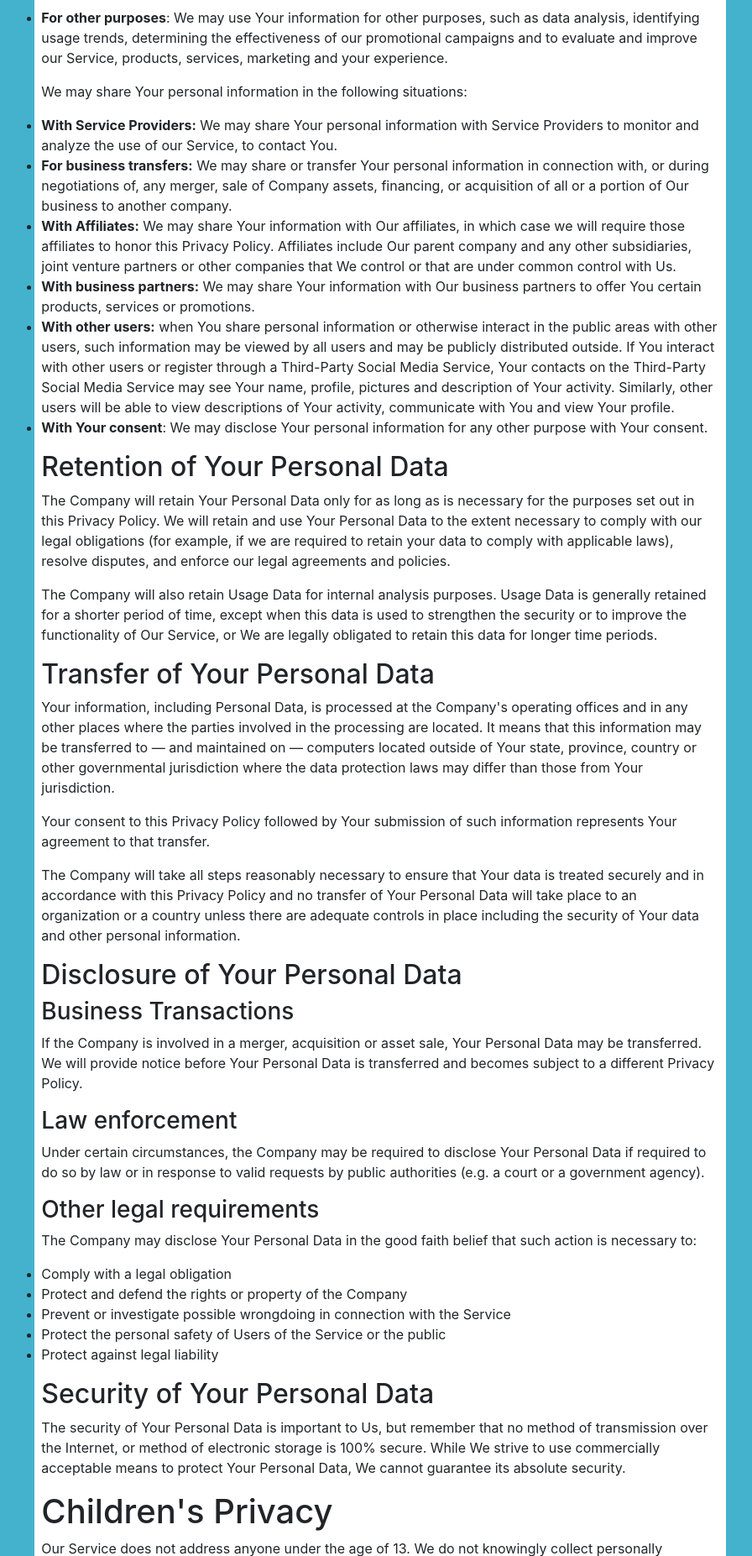
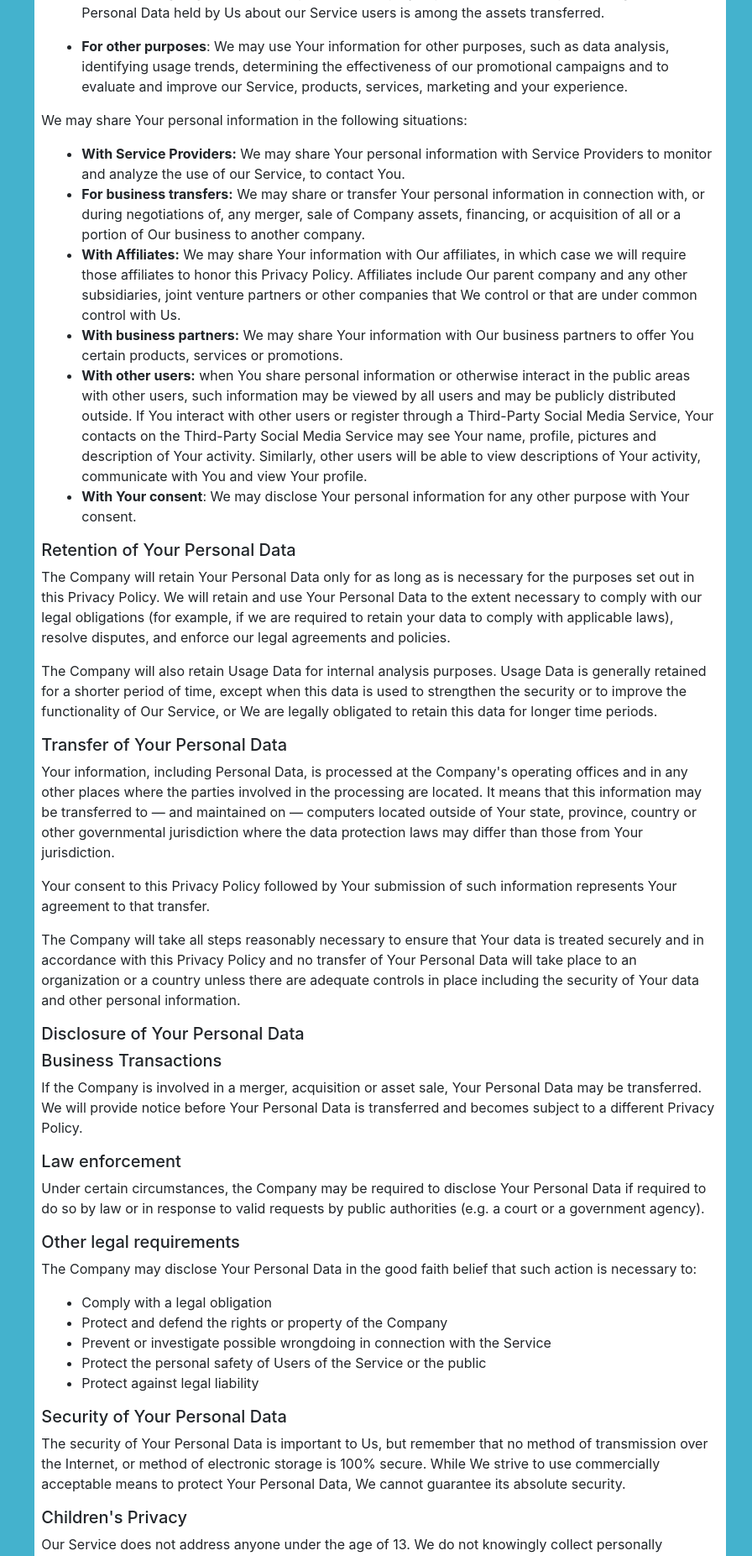
Before and after one commit to ccarabine/coronavirusforum, a Django app: page /privacypolicy/ in a window 1280 px wide. Shown: the part 4267-6120 px from the top of the page at 84% size, without its empty margins (187-1083 px from the left). Run offline with Django 4.2, Linux system fonts and the light colour scheme; data that the repository does not hold is empty; some libraries are stand-ins or nearby versions.

Commit message:
Add Privacy page and link up

```diff
--- a/coronavirus/settings.py
+++ b/coronavirus/settings.py
@@ -36,7 +36,7 @@ SECRET_KEY = os.environ.get("SECRET_KEY")
 
 
 # SECURITY WARNING: don't run with debug turned on in production!
-DEBUG = False
+DEBUG = True
 
 
 ALLOWED_HOSTS = ["coronavirusforum.herokuapp.com", "localhost"]
--- a/templates/base.html
+++ b/templates/base.html
@@ -55,14 +55,18 @@
     <footer class="mt-auto background-color-main">
         <div class="ft-container pt-2 pb-2 header-title-color">
             <div class="row mx-auto ft-center pt-3 pb-3">
-                <div class="col-3 col-md-4 ft-links">
+                <div class="col-2 col-md-3 ft-links">
                     <a href="{% url 'talkguidelines' %}">Talk Guidelines </a>
 
                 </div>
-                <div class="col-3 col-md-4 ft-links">
+                <div class="col-2 col-md-3 ft-links">
+                    <a href="{% url 'privacypolicy' %}">Privacy policy </a>
+
+                </div>
+                <div class="col-2 col-md-3 ft-links">
                     <a href="{% url 'contactus' %}" >Contact Us</a>
                 </div>
-                <div class="col-6 col-md-4 mt-1 ft-links">
+                <div class="col-6 col-md-3 mt-1 ft-links">
                     <ul>
                         <li>
                             <a href="https://www.facebook.com" target="_blank" rel="noreferrer"
--- a/templates/includes/nav-menu.html
+++ b/templates/includes/nav-menu.html
@@ -28,7 +28,7 @@
             </a>
         </li>
         <li class="nav-item">
-            <a class="logo-font font-weight-bold nav-link nav-color mr-5" href="{% url 'govukdata' %}">
+            <a class="logo-font font-weight-bold nav-link nav-color mr-5" href="{% url 'aboutus' %}">
                 ABOUT US
             </a>
         </li>
--- a/templates/privacypolicy.html
+++ b/templates/privacypolicy.html
@@ -121,7 +121,7 @@
                 <p>We use Cookies and similar tracking technologies to track the activity on Our Service and store
                     certain information. Tracking technologies used are beacons, tags, and scripts to collect and track
                     information and to improve and analyze Our Service. The technologies We use may include:</p>
-                <ul>
+                <ul class="ml-5">
                     <li><strong>Cookies or Browser Cookies.</strong> A cookie is a small file placed on Your Device. You
                         can instruct Your browser to refuse all Cookies or to indicate when a Cookie is being sent.
                         However, if You do not accept Cookies, You may not be able to use some parts of our Service.
@@ -148,8 +148,8 @@
                         href="https://www.termsfeed.com/privacy-policy-generator/#faq-8" target="_blank">Cookies by
                         TermsFeed Generator</a>.</p>
                 <p>We use both Session and Persistent Cookies for the purposes set out below:</p>
-                <ul>
-                    <li>
+                <ul class="ml-5">
+                    <li">
                         <p><strong>Necessary / Essential Cookies</strong></p>
                         <p>Type: Session Cookies</p>
                         <p>Administered by: Us</p>
@@ -177,9 +177,9 @@
                 </ul>
                 <p>For more information about the cookies we use and your choices regarding cookies, please visit our
                     Cookies Policy or the Cookies section of our Privacy Policy.</p>
-                <h2>Use of Your Personal Data</h2>
+                <h5>Use of Your Personal Data</h5>
                 <p>The Company may use Personal Data for the following purposes:</p>
-                <ul>
+                <ul class="ml-5">
                     <li>
                         <p><strong>To provide and maintain our Service</strong>, including to monitor the usage of our
                             Service.</p>
@@ -224,7 +224,7 @@
                     </li>
                 </ul>
                 <p>We may share Your personal information in the following situations:</p>
-                <ul>
+                <ul class="ml-5">
                     <li><strong>With Service Providers:</strong> We may share Your personal information with Service
                         Providers to monitor and analyze the use of our Service, to contact You.</li>
                     <li><strong>For business transfers:</strong> We may share or transfer Your personal information in
@@ -245,7 +245,7 @@
                     <li><strong>With Your consent</strong>: We may disclose Your personal information for any other
                         purpose with Your consent.</li>
                 </ul>
-                <h2>Retention of Your Personal Data</h2>
+                <h5>Retention of Your Personal Data</h5>
                 <p>The Company will retain Your Personal Data only for as long as is necessary for the purposes set out
                     in this Privacy Policy. We will retain and use Your Personal Data to the extent necessary to comply
                     with our legal obligations (for example, if we are required to retain your data to comply with
@@ -254,7 +254,7 @@
                     retained for a shorter period of time, except when this data is used to strengthen the security or
                     to improve the functionality of Our Service, or We are legally obligated to retain this data for
                     longer time periods.</p>
-                <h2>Transfer of Your Personal Data</h2>
+                <h5>Transfer of Your Personal Data</h5>
                 <p>Your information, including Personal Data, is processed at the Company's operating offices and in any
                     other places where the parties involved in the processing are located. It means that this
                     information may be transferred to — and maintained on — computers located outside of Your state,
@@ -266,31 +266,31 @@
                     in accordance with this Privacy Policy and no transfer of Your Personal Data will take place to an
                     organization or a country unless there are adequate controls in place including the security of Your
                     data and other personal information.</p>
-                <h2>Disclosure of Your Personal Data</h2>
-                <h3>Business Transactions</h3>
+                <h5>Disclosure of Your Personal Data</h5>
+                <h5>Business Transactions</h5>
                 <p>If the Company is involved in a merger, acquisition or asset sale, Your Personal Data may be
                     transferred. We will provide notice before Your Personal Data is transferred and becomes subject to
                     a different Privacy Policy.</p>
-                <h3>Law enforcement</h3>
+                <h5>Law enforcement</h5>
                 <p>Under certain circumstances, the Company may be required to disclose Your Personal Data if required
                     to do so by law or in response to valid requests by public authorities (e.g. a court or a government
                     agency).</p>
-                <h3>Other legal requirements</h3>
+                <h5>Other legal requirements</h5>
                 <p>The Company may disclose Your Personal Data in the good faith belief that such action is necessary
                     to:</p>
-                <ul>
+                <ul class="ml-5">
                     <li>Comply with a legal obligation</li>
                     <li>Protect and defend the rights or property of the Company</li>
                     <li>Prevent or investigate possible wrongdoing in connection with the Service</li>
                     <li>Protect the personal safety of Users of the Service or the public</li>
                     <li>Protect against legal liability</li>
                 </ul>
-                <h2>Security of Your Personal Data</h2>
+                <h5>Security of Your Personal Data</h5>
                 <p>The security of Your Personal Data is important to Us, but remember that no method of transmission
                     over the Internet, or method of electronic storage is 100% secure. While We strive to use
                     commercially acceptable means to protect Your Personal Data, We cannot guarantee its absolute
                     security.</p>
-                <h1>Children's Privacy</h1>
+                <h5>Children's Privacy</h5>
                 <p>Our Service does not address anyone under the age of 13. We do not knowingly collect personally
                     identifiable information from anyone under the age of 13. If You are a parent or guardian and You
                     are aware that Your child has provided Us with Personal Data, please contact Us. If We become aware
@@ -299,22 +299,22 @@
                 <p>If We need to rely on consent as a legal basis for processing Your information and Your country
                     requires consent from a parent, We may require Your parent's consent before We collect and use that
                     information.</p>
-                <h1>Links to Other Websites</h1>
+                <h5>Links to Other Websites</h5>
                 <p>Our Service may contain links to other websites that are not operated by Us. If You click on a third
                     party link, You will be directed to that third party's site. We strongly advise You to review the
                     Privacy Policy of every site You visit.</p>
                 <p>We have no control over and assume no responsibility for the content, privacy policies or practices
                     of any third party sites or services.</p>
-                <h1>Changes to this Privacy Policy</h1>
+                <h5>Changes to this Privacy Policy</h5>
                 <p>We may update Our Privacy Policy from time to time. We will notify You of any changes by posting the
                     new Privacy Policy on this page.</p>
                 <p>We will let You know via email and/or a prominent notice on Our Service, prior to the change becoming
                     effective and update the &quot;Last updated&quot; date at the top of this Privacy Policy.</p>
                 <p>You are advised to review this Privacy Policy periodically for any changes. Changes to this Privacy
                     Policy are effective when they are posted on this page.</p>
-                <h1>Contact Us</h1>
+                <h5>Contact Us</h5>
                 <p>If you have any questions about this Privacy Policy, You can contact us:</p>
-                <ul>
+                <ul class="ml-5">
                     <li>
                         <p>By email: projectckcabs@gmail.com</p>
                     </li>
```
